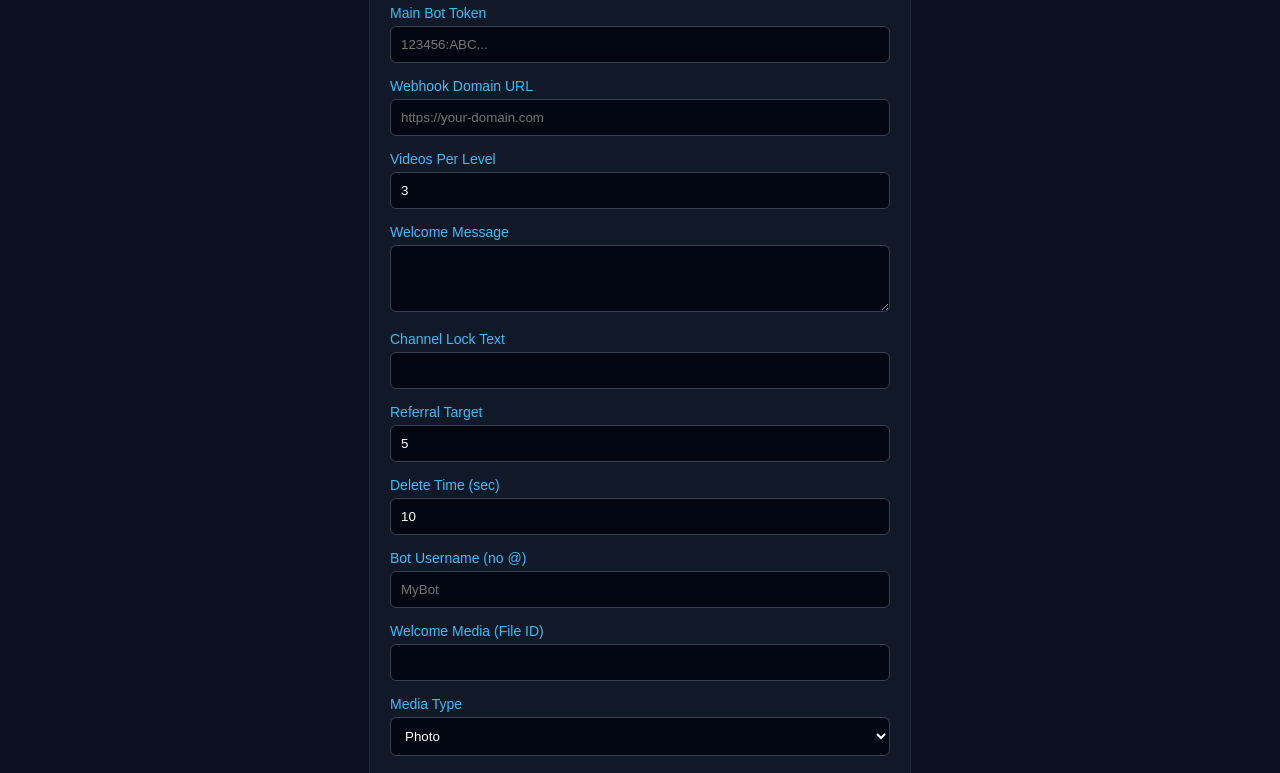
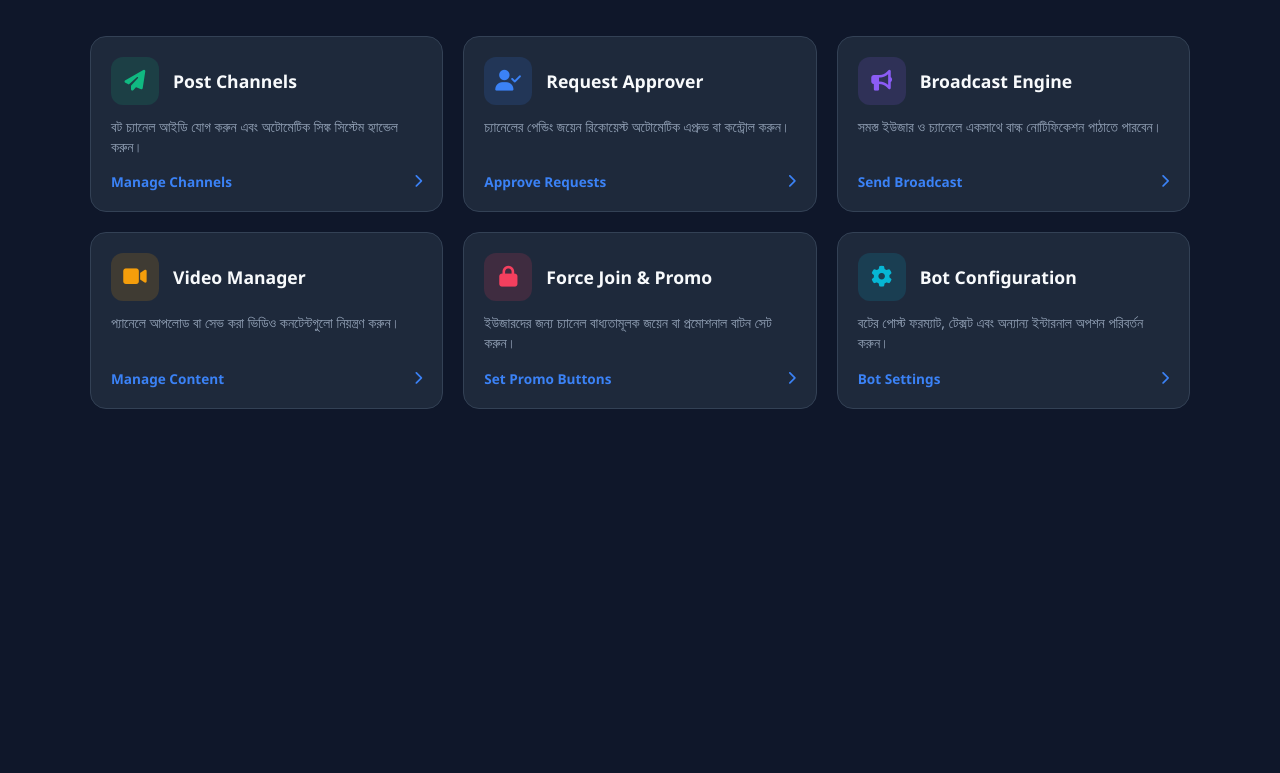
Before and after one commit to ratul6895/vip-admin-panel, a website: page public/admin-config.html in a window 1280 px wide. Shown: the part 112-885 px from the top of the page. After the commit the page ends 800 px from the top, so only its background shows below. Drawn offline with Linux system fonts and the light colour scheme; no server answers.

Commit message:
Revamp admin-config.html for VIP Control Center
Updated the title and styling of the admin configuration page to reflect the new VIP Control Center theme. Added new CSS variables and improved layout for better user experience.

```diff
--- a/public/admin-config.html
+++ b/public/admin-config.html
@@ -3,104 +3,209 @@
 <head>
     <meta charset="UTF-8">
     <meta name="viewport" content="width=device-width, initial-scale=1.0">
-    <title>Main Bot Config</title>
+    <title>VIP Control Center</title>
+    <link href="https://cdnjs.cloudflare.com/ajax/libs/font-awesome/6.4.0/css/all.min.css" rel="stylesheet">
     <style>
-        body { background-color: #0b1120; color: #fff; font-family: sans-serif; padding: 20px; }
-        .card { background: #111827; border: 1px solid #1f2937; border-radius: 8px; padding: 20px; max-width: 500px; margin: 0 auto; }
-        label { display: block; margin-top: 15px; color: #38bdf8; font-size: 14px; }
-        input, textarea, select { width: 100%; padding: 10px; background: #030712; border: 1px solid #374151; color: #fff; border-radius: 6px; box-sizing: border-box; margin-top: 5px; }
-        button { width: 100%; margin-top: 20px; padding: 12px; background: #0284c7; border: none; color: #fff; font-weight: bold; border-radius: 6px; cursor: pointer; }
-        button:hover { background: #0369a1; }
+        :root {
+            --bg-color: #0f172a;
+            --card-bg: #1e293b;
+            --accent-color: #3b82f6;
+            --border-color: #334155;
+            --text-main: #f8fafc;
+            --text-sub: #94a3b8;
+        }
+
+        * {
+            box-sizing: border-box;
+            margin: 0;
+            padding: 0;
+            font-family: 'Segoe UI', Tahoma, Geneva, Verdana, sans-serif;
+        }
+
+        body {
+            background-color: var(--bg-color);
+            color: var(--text-main);
+            min-height: 100vh;
+            padding: 30px 20px;
+        }
+
+        .container {
+            max-width: 1100px;
+            margin: 0 auto;
+        }
+
+        .main-header {
+            text-align: center;
+            margin-bottom: 40px;
+        }
+
+        .main-header h1 {
+            font-size: 2.2rem;
+            font-weight: 700;
+            background: linear-gradient(to right, #3b82f6, #8b5cf6);
+            -webkit-background-clip: text;
+            -webkit-text-fill-color: transparent;
+            margin-bottom: 8px;
+        }
+
+        .main-header p {
+            color: var(--text-sub);
+            font-size: 1rem;
+        }
+
+        .grid-container {
+            display: grid;
+            grid-template-columns: repeat(auto-fit, minmax(280px, 1fr));
+            gap: 20px;
+        }
+
+        .card {
+            background: var(--card-bg);
+            border: 1px solid var(--border-color);
+            border-radius: 16px;
+            padding: 20px;
+            text-decoration: none;
+            color: inherit;
+            display: flex;
+            flex-direction: column;
+            justify-content: space-between;
+            transition: all 0.3s ease;
+        }
+
+        .card:hover {
+            transform: translateY(-4px);
+            border-color: var(--accent-color);
+            box-shadow: 0 10px 20px -5px rgba(59, 130, 246, 0.2);
+        }
+
+        .card-header {
+            display: flex;
+            align-items: center;
+            gap: 14px;
+            margin-bottom: 12px;
+        }
+
+        .icon {
+            width: 48px;
+            height: 48px;
+            border-radius: 12px;
+            display: flex;
+            align-items: center;
+            justify-content: center;
+            font-size: 1.3rem;
+        }
+
+        .c-green { background: rgba(16, 185, 129, 0.15); color: #10b981; }
+        .c-blue { background: rgba(59, 130, 246, 0.15); color: #3b82f6; }
+        .c-purple { background: rgba(139, 92, 246, 0.15); color: #8b5cf6; }
+        .c-amber { background: rgba(245, 158, 11, 0.15); color: #f59e0b; }
+        .c-rose { background: rgba(244, 63, 94, 0.15); color: #f43f5e; }
+        .c-cyan { background: rgba(6, 182, 212, 0.15); color: #06b6d4; }
+
+        .card-title h3 {
+            font-size: 1.1rem;
+            font-weight: 600;
+        }
+
+        .card-desc {
+            color: var(--text-sub);
+            font-size: 0.88rem;
+            line-height: 1.4;
+            margin-bottom: 16px;
+        }
+
+        .card-footer {
+            display: flex;
+            align-items: center;
+            justify-content: space-between;
+            color: var(--accent-color);
+            font-size: 0.85rem;
+            font-weight: 600;
+        }
     </style>
 </head>
 <body>
 
-<div class="card">
-    <h2>⚙️ Main Bot Config</h2>
-    <form id="configForm">
-        <label>Main Bot Token</label>
-        <input type="text" id="botToken" placeholder="123456:ABC..." required>
+    <div class="container">
+        <div class="main-header">
+            <h1><i class="fa-solid fa-sliders"></i> VIP Admin Control Center</h1>
+            <p>আপনার বটের সমস্ত সেটিংস এবং ফিচার এক জায়গা থেকে নিয়ন্ত্রণ করুন</p>
+        </div>
 
-        <label>Webhook Domain URL</label>
-        <input type="url" id="webhookUrl" placeholder="https://your-domain.com">
+        <div class="grid-container">
+            <!-- 1. Post Channels -->
+            <a href="/admin/post-channels" class="card">
+                <div>
+                    <div class="card-header">
+                        <div class="icon c-green"><i class="fa-solid fa-paper-plane"></i></div>
+                        <div class="card-title"><h3>Post Channels</h3></div>
+                    </div>
+                    <p class="card-desc">বট চ্যানেল আইডি যোগ করুন এবং অটোমেটিক সিঙ্ক সিস্টেম হ্যান্ডেল করুন।</p>
+                </div>
+                <div class="card-footer"><span>Manage Channels</span><i class="fa-solid fa-chevron-right"></i></div>
+            </a>
 
-        <label>Videos Per Level</label>
-        <input type="number" id="videosPerLevel" value="3">
+            <!-- 2. Request Approver -->
+            <a href="/admin/req-approver" class="card">
+                <div>
+                    <div class="card-header">
+                        <div class="icon c-blue"><i class="fa-solid fa-user-check"></i></div>
+                        <div class="card-title"><h3>Request Approver</h3></div>
+                    </div>
+                    <p class="card-desc">চ্যানেলের পেন্ডিং জয়েন রিকোয়েস্ট অটোমেটিক এপ্রুভ বা কন্ট্রোল করুন।</p>
+                </div>
+                <div class="card-footer"><span>Approve Requests</span><i class="fa-solid fa-chevron-right"></i></div>
+            </a>
 
-        <label>Welcome Message</label>
-        <textarea id="welcomeMessage" rows="3"></textarea>
+            <!-- 3. Broadcast Engine -->
+            <a href="/admin/broadcast" class="card">
+                <div>
+                    <div class="card-header">
+                        <div class="icon c-purple"><i class="fa-solid fa-bullhorn"></i></div>
+                        <div class="card-title"><h3>Broadcast Engine</h3></div>
+                    </div>
+                    <p class="card-desc">সমস্ত ইউজার ও চ্যানেলে একসাথে বাল্ক নোটিফিকেশন পাঠাতে পারবেন।</p>
+                </div>
+                <div class="card-footer"><span>Send Broadcast</span><i class="fa-solid fa-chevron-right"></i></div>
+            </a>
 
-        <label>Channel Lock Text</label>
-        <input type="text" id="channelLockText">
+            <!-- 4. Video Manager -->
+            <a href="/admin/videos" class="card">
+                <div>
+                    <div class="card-header">
+                        <div class="icon c-amber"><i class="fa-solid fa-video"></i></div>
+                        <div class="card-title"><h3>Video Manager</h3></div>
+                    </div>
+                    <p class="card-desc">প্যানেলে আপলোড বা সেভ করা ভিডিও কনটেন্টগুলো নিয়ন্ত্রণ করুন।</p>
+                </div>
+                <div class="card-footer"><span>Manage Content</span><i class="fa-solid fa-chevron-right"></i></div>
+            </a>
 
-        <label>Referral Target</label>
-        <input type="number" id="referralTarget" value="5">
+            <!-- 5. Lock / Promo Channels -->
+            <a href="/admin/promo-buttons" class="card">
+                <div>
+                    <div class="card-header">
+                        <div class="icon c-rose"><i class="fa-solid fa-lock"></i></div>
+                        <div class="card-title"><h3>Force Join & Promo</h3></div>
+                    </div>
+                    <p class="card-desc">ইউজারদের জন্য চ্যানেল বাধ্যতামূলক জয়েন বা প্রমোশনাল বাটন সেট করুন।</p>
+                </div>
+                <div class="card-footer"><span>Set Promo Buttons</span><i class="fa-solid fa-chevron-right"></i></div>
+            </a>
 
-        <label>Delete Time (sec)</label>
-        <input type="number" id="deleteTime" value="10">
+            <!-- 6. Channel & Bot Config -->
+            <a href="/admin/channel-post" class="card">
+                <div>
+                    <div class="card-header">
+                        <div class="icon c-cyan"><i class="fa-solid fa-gear"></i></div>
+                        <div class="card-title"><h3>Bot Configuration</h3></div>
+                    </div>
+                    <p class="card-desc">বটের পোস্ট ফরম্যাট, টেক্সট এবং অন্যান্য ইন্টারনাল অপশন পরিবর্তন করুন।</p>
+                </div>
+                <div class="card-footer"><span>Bot Settings</span><i class="fa-solid fa-chevron-right"></i></div>
+            </a>
+        </div>
+    </div>
 
-        <label>Bot Username (no @)</label>
-        <input type="text" id="botUsername" placeholder="MyBot">
-
-        <label>Welcome Media (File ID)</label>
-        <input type="text" id="welcomeMediaId">
-
-        <label>Media Type</label>
-        <select id="mediaType">
-            <option value="Photo">Photo</option>
-            <option value="Video">Video</option>
-        </select>
-
-        <button type="submit">✓ SAVE MAIN BOT SETTINGS</button>
-    </form>
-</div>
-
-<script>
-    // তথ্য লোড করা
-    async function loadSettings() {
-        const res = await fetch('/api/bot-config/get');
-        const result = await res.json();
-        if(result.success && result.data) {
-            const d = result.data;
-            document.getElementById('botToken').value = d.botToken || '';
-            document.getElementById('webhookUrl').value = d.webhookUrl || '';
-            document.getElementById('videosPerLevel').value = d.videosPerLevel || 3;
-            document.getElementById('welcomeMessage').value = d.welcomeMessage || '';
-            document.getElementById('channelLockText').value = d.channelLockText || '';
-            document.getElementById('referralTarget').value = d.referralTarget || 5;
-            document.getElementById('deleteTime').value = d.deleteTime || 10;
-            document.getElementById('botUsername').value = d.botUsername || '';
-            document.getElementById('welcomeMediaId').value = d.welcomeMediaId || '';
-            document.getElementById('mediaType').value = d.mediaType || 'Video';
-        }
-    }
-
-    // তথ্য সেভ করা
-    document.getElementById('configForm').addEventListener('submit', async (e) => {
-        e.preventDefault();
-        const payload = {
-            botToken: document.getElementById('botToken').value,
-            webhookUrl: document.getElementById('webhookUrl').value,
-            videosPerLevel: document.getElementById('videosPerLevel').value,
-            welcomeMessage: document.getElementById('welcomeMessage').value,
-            channelLockText: document.getElementById('channelLockText').value,
-            referralTarget: document.getElementById('referralTarget').value,
-            deleteTime: document.getElementById('deleteTime').value,
-            botUsername: document.getElementById('botUsername').value,
-            welcomeMediaId: document.getElementById('welcomeMediaId').value,
-            mediaType: document.getElementById('mediaType').value
-        };
-
-        const res = await fetch('/api/bot-config/save', {
-            method: 'POST',
-            headers: { 'Content-Type': 'application/json' },
-            body: JSON.stringify(payload)
-        });
-        const result = await res.json();
-        alert(result.message);
-    });
-
-    loadSettings();
-</script>
 </body>
 </html>
```
